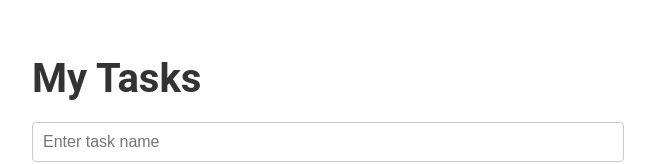
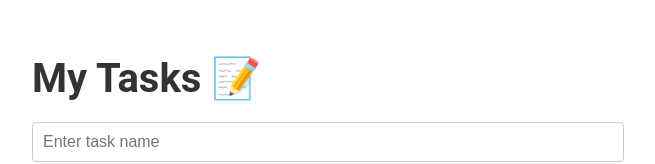
Before and after one commit to sranjan-git/enhanced-todo-list, a React (Create React App) app: page / in a window 1280 px wide. Shown: the top 164 px of the page, without its empty margins (308-963 px from the left). Built offline with nearby package versions, Linux system fonts and the light colour scheme.

Commit message:
Update TodoList.tsx

```diff
--- a/src/pages/TodoList.tsx
+++ b/src/pages/TodoList.tsx
@@ -104,7 +104,7 @@ const TodoList: React.FC = () => {
 
   return (
     <div className={`todo-list ${nightMode ? "night-mode" : ""}`}>
-      <h1>My Tasks</h1>
+      <h1>My Tasks 📝</h1>
       <input
         className="wFull"
         type="text"
```
